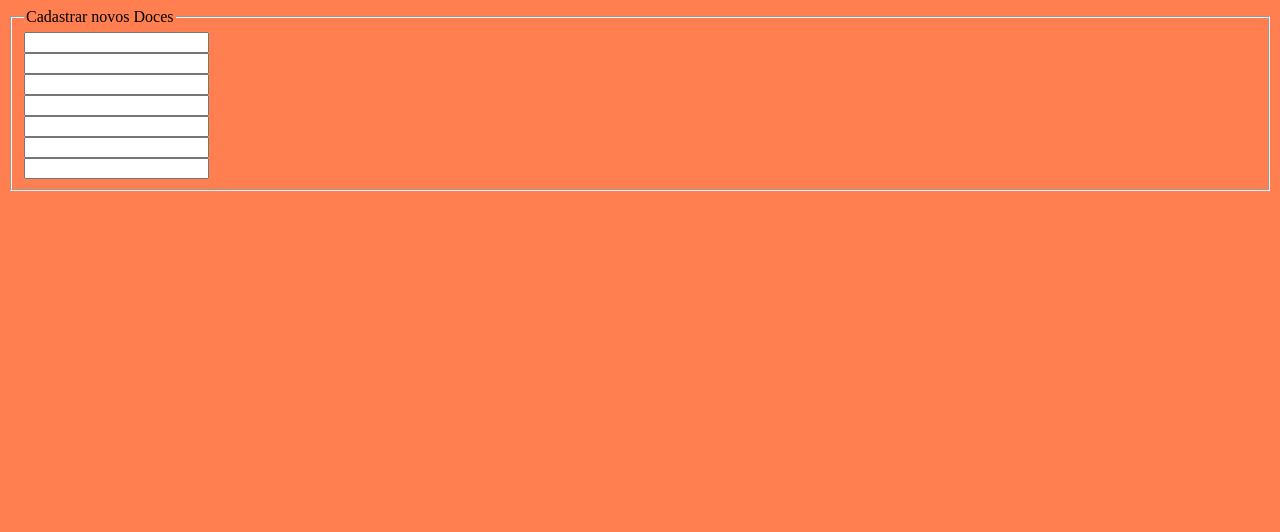
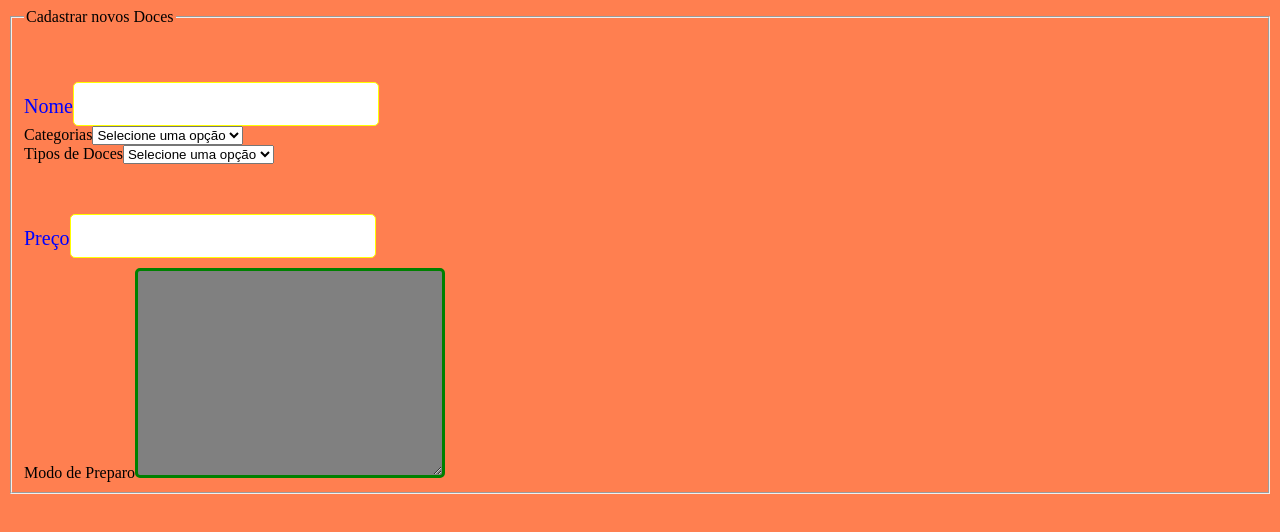
Before and after one commit to FelipePereiradeGodoy/React_Doceria, a React (Create React App) app: page /cadastrarDoces in a window 1280 px wide. Shown: the top 532 px of the page. Built offline with nearby package versions, Linux system fonts and the light colour scheme.

Commit message:
Routs: alterado o caminho das paginas. Adicionado os componentes de SELECT, TEXTAREA e seus respectivos css remoção de atributos não utilizados em cadastras doces.

```diff
--- /dev/null
+++ b/src/Components/Input/Input.css
@@ -0,0 +1,18 @@
+.input-block {
+    position: relative;
+}
+
+.input-block label{
+    font-size: 20px;
+    color: blue;
+}
+
+.input-block input{
+    width: 300px;
+    height: 40px;
+    margin-top: 50px;
+    border-radius: 5px;
+    background-color: white;
+    border: 1px solid yellow;
+    font: 25px Arial;
+}
--- a/src/Components/Input/Input.tsx
+++ b/src/Components/Input/Input.tsx
@@ -1,4 +1,6 @@
 import React, { InputHTMLAttributes } from 'react';
+import './Input.css';
+
 
 interface InputProps extends InputHTMLAttributes<HTMLInputElement>{
     name: string;
--- /dev/null
+++ b/src/Components/Select/Select.css
@@ -0,0 +1,27 @@
+.Select-block{
+    position: relative;
+}
+
+.Select-block label{
+    font: 20px blue;
+}
+
+.Select-block select{
+    width: 300px;
+    height: 150px;
+    margin-top: 10px;
+    border-radius: 10px;
+    background: hotpink;
+    border: solid;
+    font: 20px grey;
+}
+
+.Select-block select option {
+    width: 200px;
+    height: 100px;
+    margin-top: 10px;
+    border-radius: 10px;
+    background: indigo;
+    border: solid;
+    font: 20px black
+}
--- /dev/null
+++ b/src/Components/Select/Select.tsx
@@ -0,0 +1,30 @@
+import React, { SelectHTMLAttributes } from 'react';
+import './Select.css';
+
+interface SelectProps extends SelectHTMLAttributes<HTMLSelectElement> {
+    name: string;
+    label: string;
+    options: Array<{
+                    value: string;
+                    label:string;
+                   }>;
+}
+
+const Select: React.FC<SelectProps> = ({ label, name, options, ...rest}) => {
+    return(
+        <div className="select-block">
+            <label htmlFor={name}>{label}</label>
+
+            <select value="" id={name} {...rest}>
+                <option value="" disabled hidden>Selecione uma opção</option>
+                    {options.map(option => {
+                        return <option key={option.value} value={option.value}>
+                               {option.label}
+                               </option>
+                    })}
+            </select>
+        </div>
+    );
+}
+
+export default Select;
--- /dev/null
+++ b/src/Components/TextArea/TextArea.css
@@ -0,0 +1,18 @@
+.TextArea-block {
+    position: relative;
+}
+
+.TextArea-block label{
+    font-size: 20px red;
+}
+
+.TextArea-block TextArea {
+    width: 300px;
+    height: 200px;
+    margin-top: 10px;
+    border-radius: 5px;
+    background: grey;
+    border: solid green;
+    resize: vertical;
+    font: 20px black;
+}
--- /dev/null
+++ b/src/Components/TextArea/TextArea.tsx
@@ -0,0 +1,18 @@
+import React, { TextareaHTMLAttributes } from 'react';
+import './Textarea.css';
+
+interface TextAreaProps extends TextareaHTMLAttributes<HTMLTextAreaElement> {
+    name: string;
+    label: string;
+}
+
+const TextArea: React.FC<TextAreaProps> = ({ name, label, ...rest}) => {
+    return(
+        <div className="TextArea-block">
+            <label htmlFor={name}>{label}</label>
+            <textarea id={name} {...rest} />
+        </div>
+    );
+}
+
+export default TextArea;
--- a/src/pages/CadastrarDoces.tsx
+++ /dev/null
@@ -1,37 +0,0 @@
-import React, {useState} from 'react';
-import Input from '../Components/Input/Input';
-
-
-function CadastrarDoces(){
-    const [image, setImage] = useState('');
-    const [name, setName] = useState('');
-    const [category, setCategory] = useState('');
-    const [type, setType] = useState('');
-    const [price, setPrice] = useState('');
-    const [timePreparation, setTimePreparation] = useState('');
-    const [ingredientes, setIngredientes] = useState('');
-
-
-    return(
-        <div>
-            <main>
-                <form>
-                    <fieldset>
-                        <legend>Cadastrar novos Doces</legend>
-
-                        <Input name={name} label={name} value={name} onChange={(e) => { setName(e.target.value) }} />
-                        <Input name={category} label={category} value={category} onChange={(e) => { setCategory(e.target.value) }} />
-                        <Input name={type} label={type} value={type} onChange={(e) => { setType(e.target.type) }} />
-                        <Input name={price} label={price} value={price} onChange={(e) => { setPrice(e.target.value) }} />
-                        <Input name={timePreparation} label={timePreparation} value={timePreparation} onChange={(e) => { setTimePreparation(e.target.value) }} />
-                        <Input name={ingredientes} label={ingredientes} value={ingredientes} onChange={(e) => { setIngredientes(e.target.value) }} />
-                        <Input name={image} label={image} value={image} onChange={(e) => { setImage(e.target.value) }} />
-
-                    </fieldset>
-                </form>
-            </main>
-        </div>
-    );
-}
-
-export default CadastrarDoces;
--- /dev/null
+++ b/src/pages/CadastrarDoces/CadastrarDoces.tsx
@@ -0,0 +1,67 @@
+import React, {useState} from 'react';
+import Input from '../../Components/Input/Input';
+import Select from '../../Components/Select/Select';
+import TextArea from '../../Components/TextArea/TextArea';
+
+
+function CadastrarDoces(){
+    const [name, setName] = useState('');
+    const [category, setCategory] = useState('');
+    const [type, setType] = useState('');
+    const [price, setPrice] = useState('');
+    const [preparationMode, setPraparationMode] = useState('');
+
+
+    return(
+        <div>
+            <main>
+                <form>
+                    <fieldset>
+                        <legend>Cadastrar novos Doces</legend>
+
+                        <Input name="name" label="Nome" value={name} onChange={(e) => { setName(e.target.value) }} />
+
+                        <Select
+                            name="category"
+                            label="Categorias"
+                            value={category}
+                            onChange={(e) => { setCategory(e.target.value) }}
+                            options={[
+                                { value: 'chicolates', label: 'Chocolates'},
+                                { value: 'desserts', label: 'Sobremesas'},
+                                { value: 'cakes', label: 'Bolos'},
+
+                            ]}
+                        />
+
+                        <Select
+                            name="type"
+                            label="Tipos de Doces"
+                            value={type}
+                            onChange={(e) => { setType(e.target.value) }}
+                            options={[
+                                { value: 'bonbons', label: 'Bombons'},
+                                { value: 'pies', label: 'Tortas'},
+                                { value: 'stuffed cakes', label: 'Bolos Recheados'},
+                            ]}
+                        />
+
+                        <Input name="price" label="Preço" value={price} onChange={(e) => { setPrice(e.target.value) }} />
+
+                        <TextArea
+                            name="preparationMode"
+                            label="Modo de Preparo"
+                            value={preparationMode}
+                            onChange={(e) => { setPraparationMode(e.target.value) }}
+                        />
+
+                        {/* Colocar componente para adicionar foto */}
+
+                    </fieldset>
+                </form>
+            </main>
+        </div>
+    );
+}
+
+export default CadastrarDoces;
--- a/src/routes.tsx
+++ b/src/routes.tsx
@@ -1,7 +1,7 @@
 import React from 'react';
 import  {BrowserRouter, Switch, Route } from 'react-router-dom';
-import Login from './pages/Login';
-import CadastrarDoces from './pages/CadastrarDoces';
+import Login from './pages/Login/Login';
+import CadastrarDoces from './pages/CadastrarDoces/CadastrarDoces';
 
 
 function Routes(){
```
Also changed, not shown: src/pages/Login/Login.tsx (renamed from src/pages/Login.tsx).
